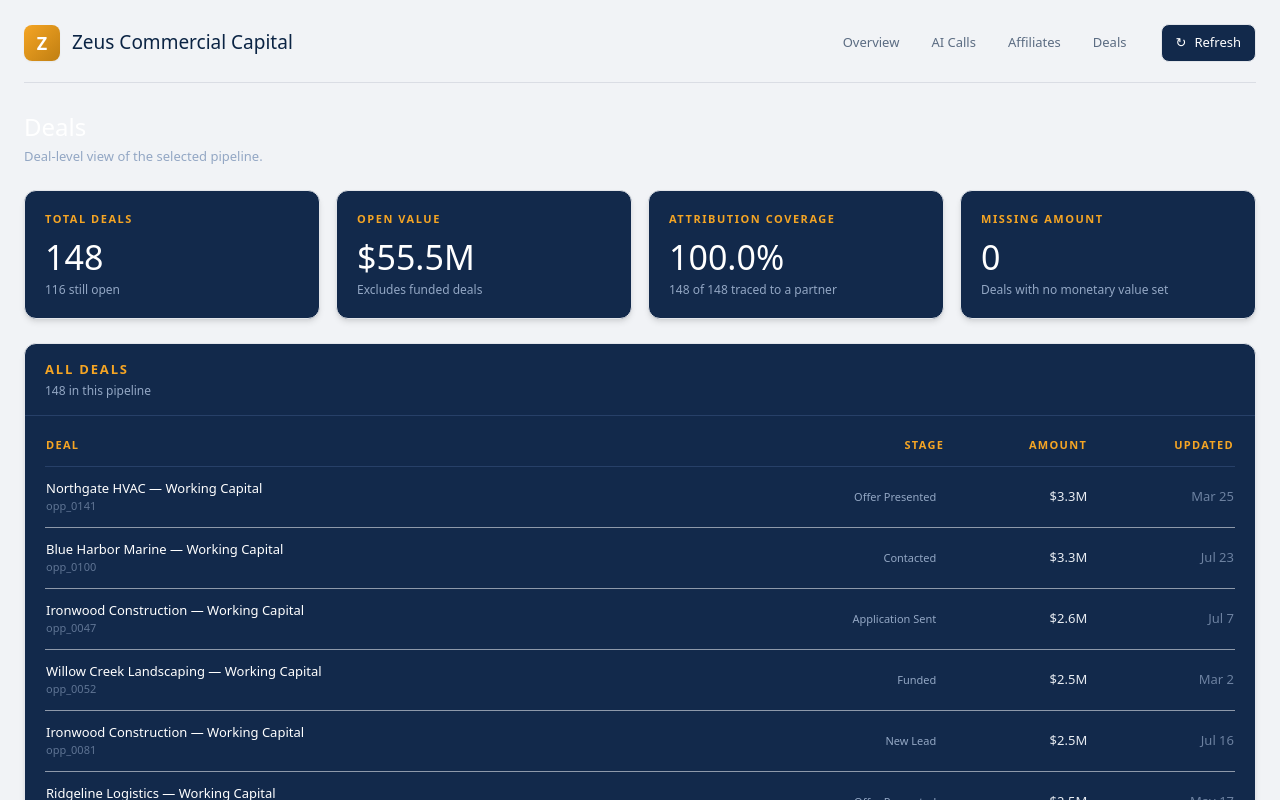
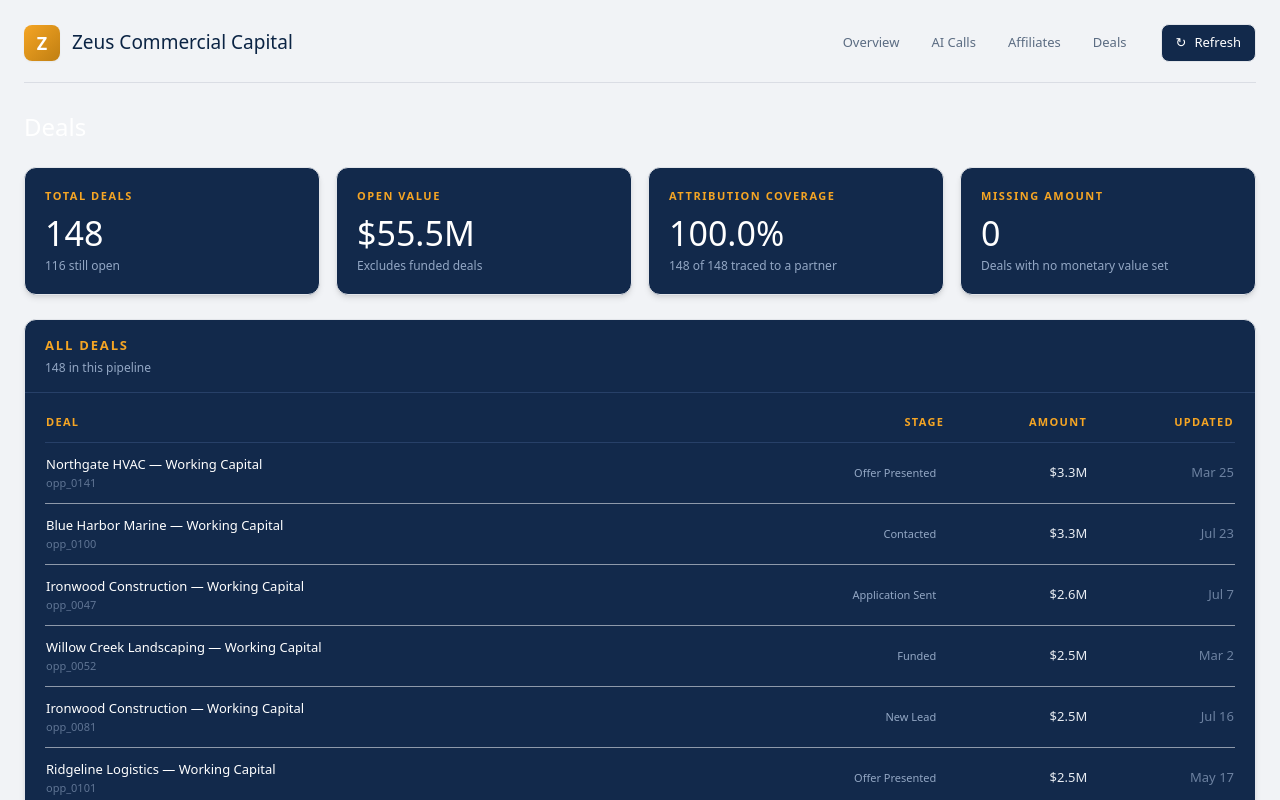
Before and after one commit to ZeusCommercial/Dashboard-, a Next.js app: page /deals in a window 1280 px wide. Shown: the top 800 px of the page. Built offline with nearby package versions, Linux system fonts and the light colour scheme.

Commit message:
page.tsx
Removed description paragraph and adjusted filter label.

```diff
--- a/src/app/deals/page.tsx
+++ b/src/app/deals/page.tsx
@@ -26,14 +26,12 @@ export default async function DealsPage({
     <main className="space-y-6">
       <div>
         <h1 className="font-display text-2xl text-bright">Deals</h1>
-        <p className="mt-1 text-[13px] text-muted">
-          Deal-level view of the selected pipeline.
-        </p>
+
       </div>
 
       {data.pipelines.length > 0 && (
         <div className="flex items-center justify-between">
-          <div className="text-[13px] text-muted">Filter by pipeline:</div>
+          <div className="text-[13px] text-muted"></div>
           <PipelineFilter
             pipelines={data.pipelines}
             current={data.pipelineFilter}
```
